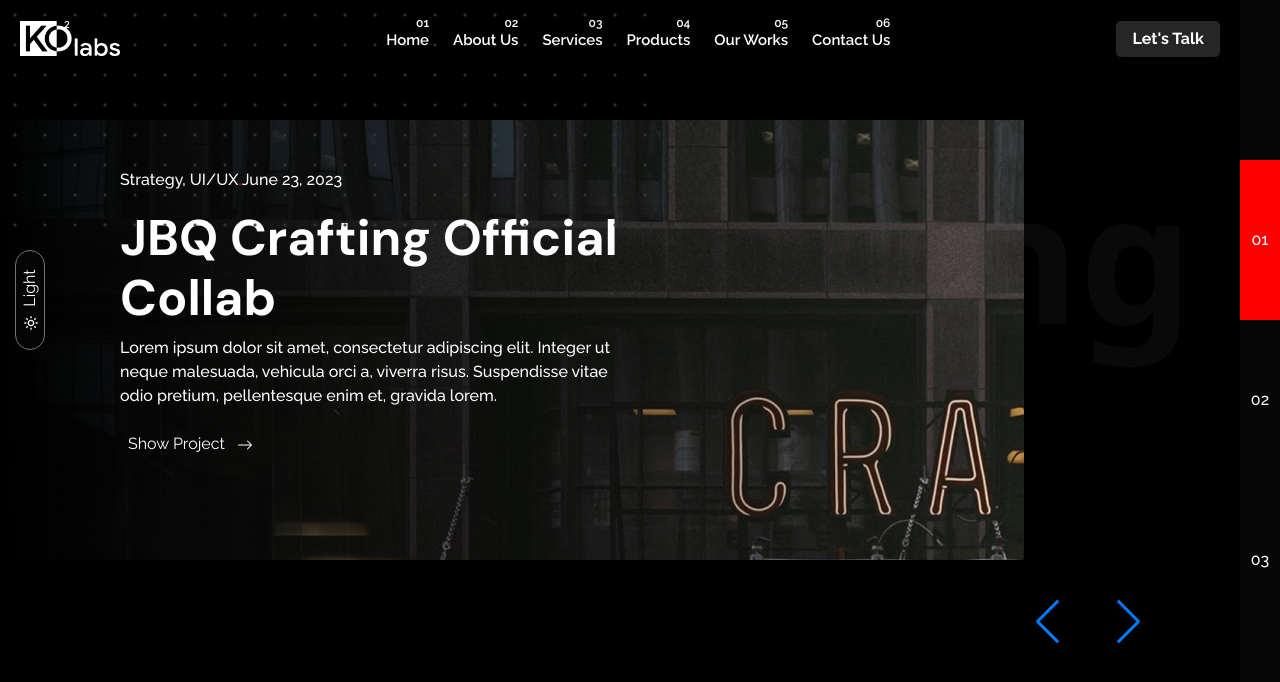
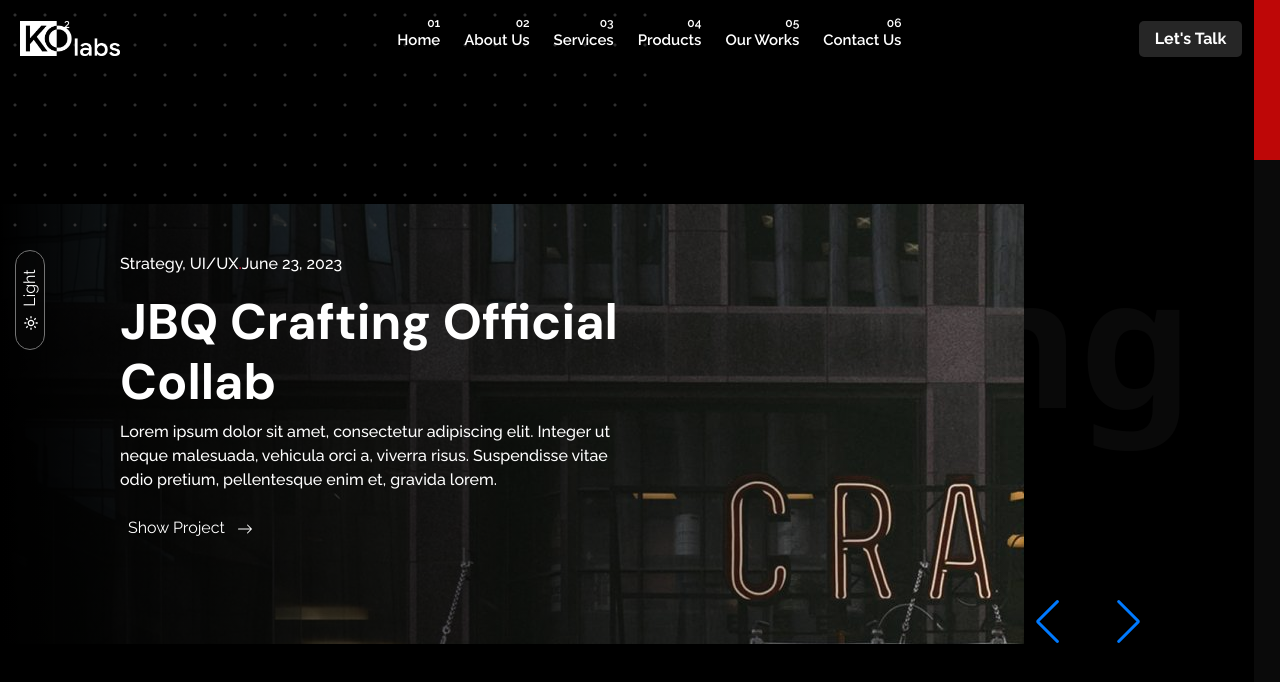
Before and after one commit to Thinushika/show-town-it, a Next.js app: page / in a window 1280 px wide. Shown: the top 682 px of the page. Built offline with nearby package versions, Linux system fonts and the light colour scheme.

Commit message:
pagination update

```diff
--- a/components/layout/header/index.tsx
+++ b/components/layout/header/index.tsx
@@ -58,7 +58,7 @@ const Header = () => {
 
   return (
     <div
-      className="w-100 position-absolute top-0 left-0 py-2 ps-2 pe-2 pe-lg-5"
+      className="position-absolute top-0 left-0 py-2 ps-2 navbarWidth"
       style={{ zIndex: "999", height: "150px" }}
     >
       <nav className="navbar navbar-expand-lg">
--- a/pages/index.tsx
+++ b/pages/index.tsx
@@ -39,7 +39,8 @@ export default function Home() {
 
   const slideContent = [
     {
-      id: 1,
+      id: 0,
+      slideNumber: 1,
       path: "/imgs/",
       dateTitlePart1: "Strategy, UI/UX",
       dateTitlePart2: "June 23, 2023",
@@ -48,7 +49,8 @@ export default function Home() {
       link: "/",
     },
     {
-      id: 2,
+      id: 1,
+      slideNumber: 2,
       path: "/imgs/",
       dateTitlePart1: "Strategy, UI/UX",
       dateTitlePart2: "June 23, 2023",
@@ -57,7 +59,28 @@ export default function Home() {
       link: "/",
     },
     {
+      id: 2,
+      slideNumber: 3,
+      path: "/imgs/",
+      dateTitlePart1: "Strategy, UI/UX",
+      dateTitlePart2: "June 23, 2023",
+      title: "WRE 22 CrossFit World’s Relays.",
+      desc: "Lorem ipsum dolor sit amet, consectetur adipiscing elit. Integer ut neque malesuada, vehicula orci a, viverra risus. Suspendisse vitae odio pretium, pellentesque enim et, gravida lorem.",
+      link: "/",
+    },
+    {
       id: 3,
+      slideNumber: 4,
+      path: "/imgs/",
+      dateTitlePart1: "Strategy, UI/UX",
+      dateTitlePart2: "June 23, 2023",
+      title: "WRE 22 CrossFit World’s Relays.",
+      desc: "Lorem ipsum dolor sit amet, consectetur adipiscing elit. Integer ut neque malesuada, vehicula orci a, viverra risus. Suspendisse vitae odio pretium, pellentesque enim et, gravida lorem.",
+      link: "/",
+    },
+    {
+      id: 4,
+      slideNumber: 5,
       path: "/imgs/",
       dateTitlePart1: "Strategy, UI/UX",
       dateTitlePart2: "June 23, 2023",
@@ -73,6 +96,7 @@ export default function Home() {
   const bgStyles =
     theme === "dark" ? darkStyles.heroImageBg : lightStyles.heroImageBg;
 
+
   return (
     <>
       <div className="d-flex flex-column w-100 h-100 justify-content-center  p-0 m-0 position-relative">
@@ -82,16 +106,22 @@ export default function Home() {
           spaceBetween={0}
           slidesPerView={1}
           effect="fade"
-          speed={1000}
+          speed={500}
           loop={true}
+          // scrollbar={{ draggable: true }}
+          pagination={{ clickable: true }}
           navigation={true}
           onSwiper={(swiper) => console.log(swiper)}
-          onSlideChange={(swiper) => setActiveButtonIndex(swiper.activeIndex)}
+          onSlideChange={(swiper) => {
+            console.log(swiper.activeIndex)
+            setActiveButtonIndex(swiper.activeIndex)
+          }}
         >
           {slideContent.map((item) => (
             <SwiperSlide key={item.id}>
+              <div className="w-100 h-100 d-flex justify-content-center align-items-center">
               <div className="d-flex justify-content-center align-items-center">
-                <div className="d-flex flex-column w-100 p-0 m-0 position-relative">
+                <div className="d-flex flex-column w-100 h-100 p-0 m-0 position-relative ">
                   <div className="d-flex position-absolute hero-image-bg-text top-0 left-0 text-center">
                     {item.title}
                   </div>
@@ -115,28 +145,28 @@ export default function Home() {
                   </div>
                 </div>
               </div>
+              </div>
             </SwiperSlide>
           ))}
         </Swiper>
-        <div className="d-flex flex-column position-absolute justify-content-center align-items-center right-0 top-0 h-100 slidePosition">
+        {/* <div className="d-flex flex-column position-absolute justify-content-center align-items-center right-0 top-0 h-100 slidePosition">
           {slideContent.map((item , index) => (
             <div
               key={item.id}
               className="wrap-button d-flex justify-content-center align-items-center"
             >
-              {/* <p className="slide-number">0{item.id}</p> */}
               <button
                 className={`slide-number ${index === activeButtonIndex ? 'activeButton' : ''}`}
                 onClick={() => {
-                  setActiveSlide(item.id);
+                  setActiveSlide(index);
                   setActiveButtonIndex(index);
                 }}
               >
-                0{item.id}
+                0{item.slideNumber}
               </button>
             </div>
           ))}
-        </div>
+        </div> */}
       </div>
     </>
   );
--- a/styles/globals.css
+++ b/styles/globals.css
@@ -166,7 +166,7 @@ li {
 }
 .swiper-wrapper{
   width: 100vw !important;
-  height: 70vh !important;
+  height: 100vh !important;
 }
 .slidePosition{
   width: 40px !important;
@@ -200,3 +200,34 @@ li {
 .activeButton {
   background-color: #ff0000 !important;
 }
+.navbarWidth{
+  width: 98vw !important;
+}
+
+.swiper-pagination{
+  position: absolute !important;
+  left: 98vw !important;
+  top: 0 !important;
+  text-align: center !important;
+  width: 2vw !important;
+  height: 100vh !important;
+  background-color: #111111a1 !important;
+  display: flex;
+    flex-direction: column;
+    padding: 0 !important;
+    z-index: 99999;
+}
+.swiper-pagination-bullet{
+  background-color: transparent !important;
+  width: 100% !important;
+  height: 20vh !important;
+  border-radius: 0px !important;
+  margin: 0 !important;
+}
+.swiper-pagination-bullet-active{
+  background-color: #be0707 !important;
+  width: 100% !important;
+  height: 20vh !important;
+  border-radius: 0px !important;
+  margin: 0 !important;
+}
```
